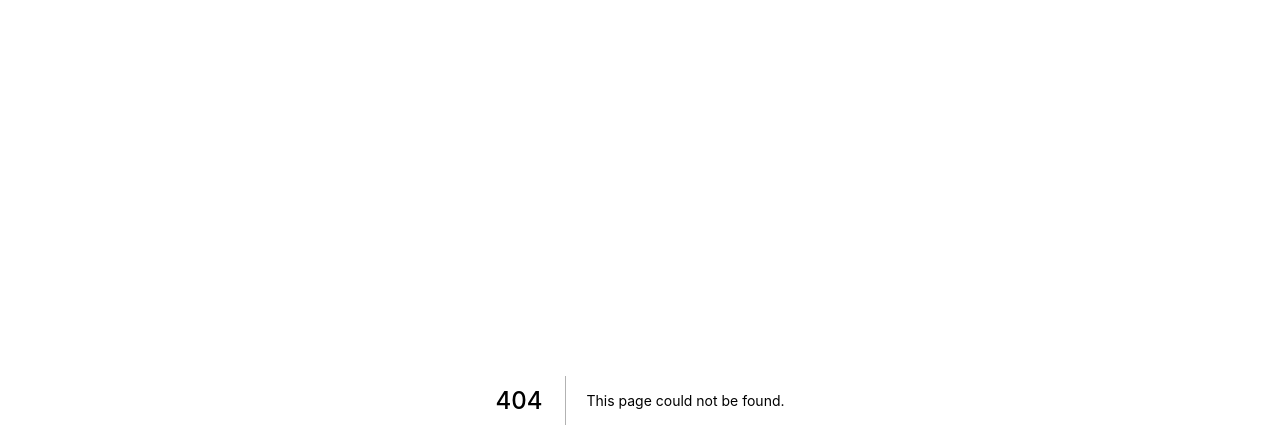
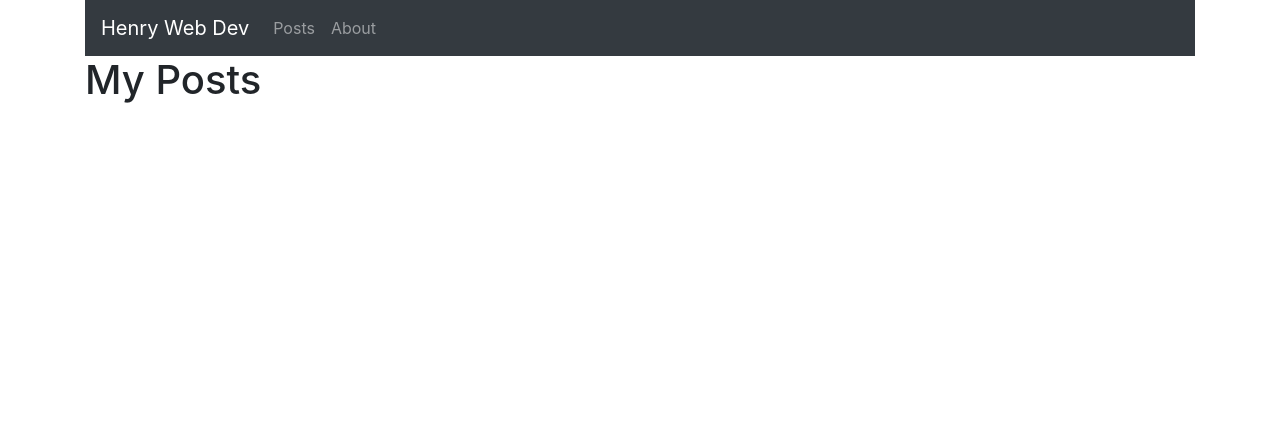
Before and after one commit to lpredrum136/next-crash, a Next.js app: page /posts in a window 1280 px wide. Before the commit this address had no page. Shown: the top 448 px of the page. Built offline with nearby package versions, Linux system fonts and the light colour scheme.

Commit message:
Link basic

```diff
--- a/components/layouts/Layout.js
+++ b/components/layouts/Layout.js
@@ -1,7 +1,6 @@
 import Head from 'next/head'
 import Container from 'react-bootstrap/Container'
-import Navbar from 'react-bootstrap/Navbar'
-import Nav from 'react-bootstrap/Nav'
+import NavbarMenu from './NavbarMenu'
 
 const Layout = ({ children }) => (
   <Container>
@@ -11,13 +10,7 @@ const Layout = ({ children }) => (
     </Head>
 
     <header>
-      <Navbar bg='dark' variant='dark'>
-        <Navbar.Brand>Henry Web Dev</Navbar.Brand>
-        <Nav>
-          <Nav.Link>Posts</Nav.Link>
-          <Nav.Link>About</Nav.Link>
-        </Nav>
-      </Navbar>
+      <NavbarMenu />
     </header>
 
     <main>{children}</main>
--- /dev/null
+++ b/components/layouts/NavbarMenu.js
@@ -0,0 +1,20 @@
+import Navbar from 'react-bootstrap/Navbar'
+import Nav from 'react-bootstrap/Nav'
+import Link from 'next/link'
+
+const NavbarMenu = () => (
+  <Navbar bg='dark' variant='dark'>
+    <Navbar.Brand>Henry Web Dev</Navbar.Brand>
+    <Nav>
+      <Link href='/posts' passHref>
+        {/* Because the children is a wrapper for HTML a tag */}
+        <Nav.Link>Posts</Nav.Link>
+      </Link>
+      <Link href='/about' passHref>
+        <Nav.Link>About</Nav.Link>
+      </Link>
+    </Nav>
+  </Navbar>
+)
+
+export default NavbarMenu
--- /dev/null
+++ b/pages/posts/index.js
@@ -0,0 +1,9 @@
+import Layout from '../../components/layouts/Layout'
+
+const Post = () => (
+  <Layout>
+    <h1>My Posts</h1>
+  </Layout>
+)
+
+export default Post
```
Also changed, not shown: lib/post.js (added).
